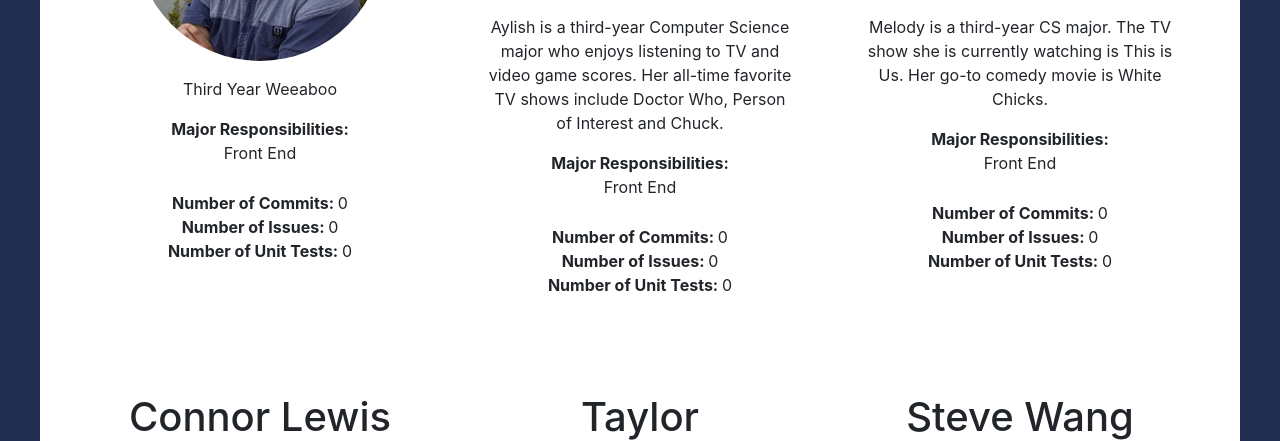
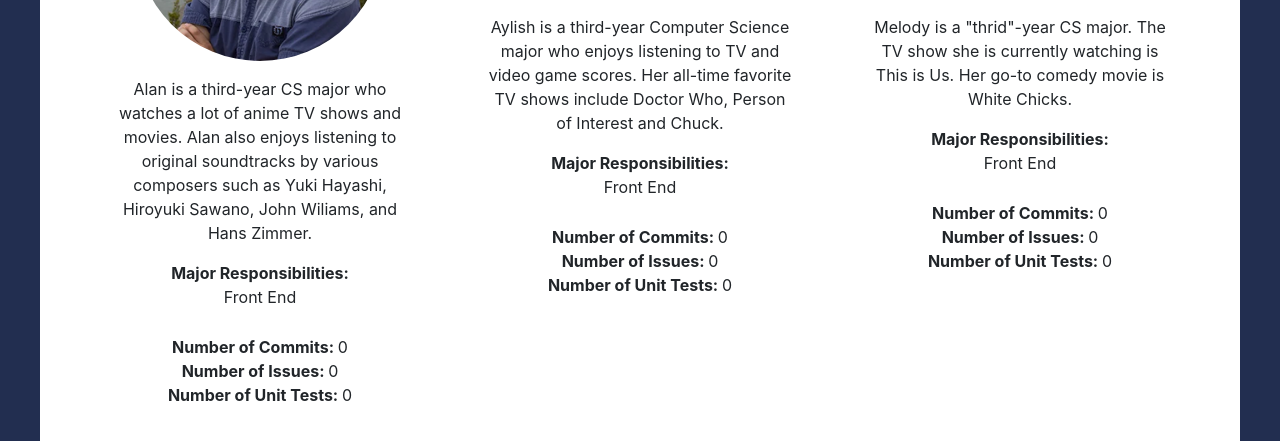
Before and after one commit to connormlewis/SoundtrackDB, a Flask app: page /about in a window 1280 px wide. Shown: the part 571-1012 px from the top of the page. Run offline with Flask 2, Linux system fonts and the light colour scheme; data that the repository does not hold is empty; some libraries are stand-ins or nearby versions.

Commit message:
complete about page, token not in use yet, resolve #9, resolve #15

```diff
--- a/templates/about.html
+++ b/templates/about.html
@@ -16,7 +16,7 @@
       <div class="column">
         <h1 class="name">Alan Yi</h1>
         <img class="avatar" src="{{url_for('static', filename='avatar/alan.png')}}" alt="Alan Yi Avatar">
-        <p class="bio"><p>Third Year Weeaboo </p>
+        <p class="bio"><p>Alan is a third-year CS major who watches a lot of anime TV shows and movies. Alan also enjoys listening to original soundtracks by various composers such as Yuki Hayashi, Hiroyuki Sawano, John Wiliams, and Hans Zimmer.</p>
         <p class="responsibilities"><strong>Major Responsibilities:</strong><br>Front End<br></p>
         <p class="stats">
           <strong>Number of Commits: </strong>{{commits['tsukkisuki']}}<br>
@@ -38,7 +38,7 @@
       <div class="column">
         <h1 class="name">Melody Truong</h1>
         <img class="avatar" src="https://melodyisblogging.files.wordpress.com/2018/01/img_56411.jpg" alt="Melody Truong Avatar">
-        <p class="bio"><p>Melody is a third-year CS major. The TV show she is currently watching is This is Us. Her go-to comedy movie is White Chicks.</p>
+        <p class="bio"><p>Melody is a "thrid"-year CS major. The TV show she is currently watching is This is Us. Her go-to comedy movie is White Chicks.</p>
         <p class="responsibilities"><strong>Major Responsibilities:</strong><br>Front End</p>
         <p class="stats">
           <strong>Number of Commits: </strong>{{commits['melxtru']}}<br>
```
